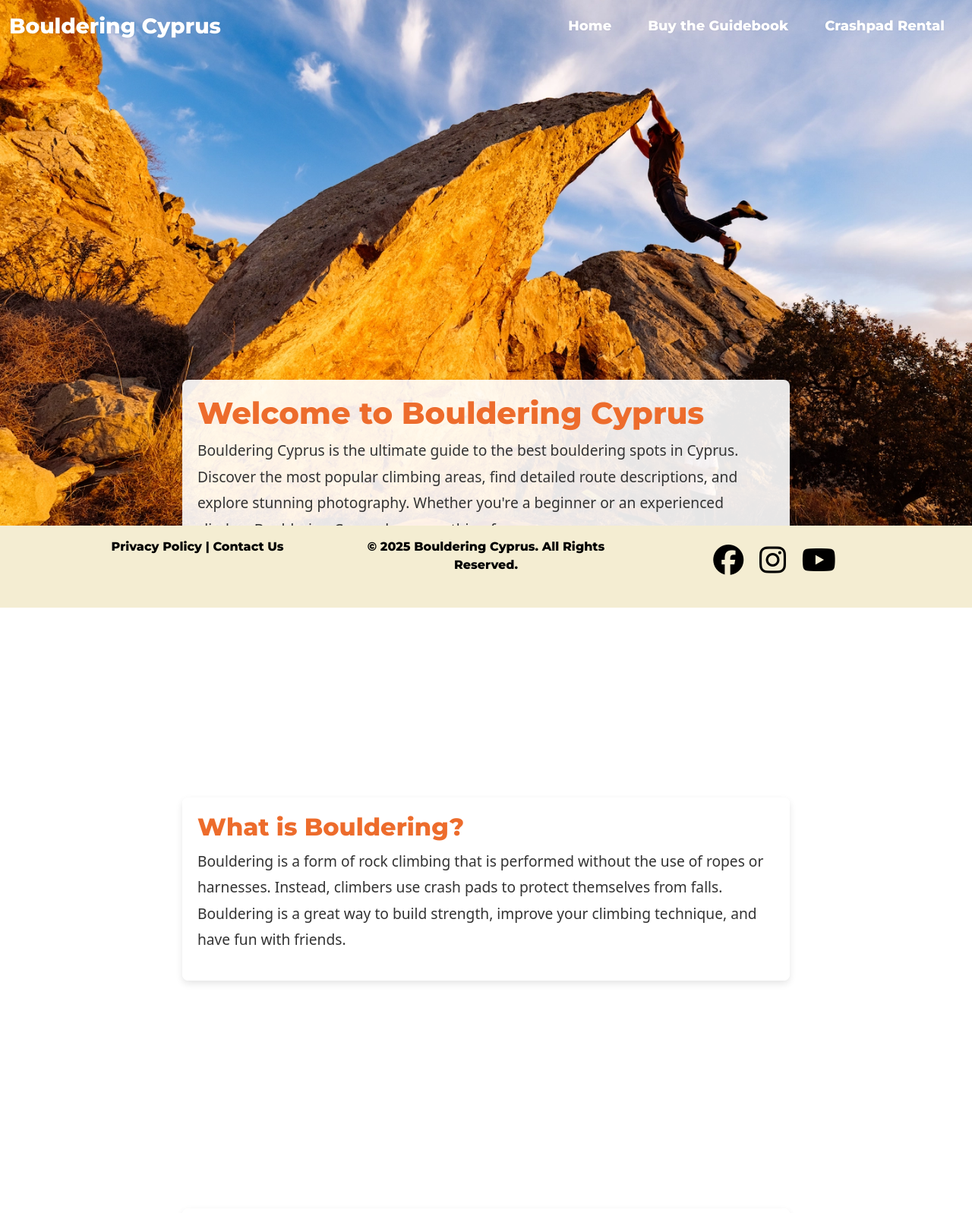
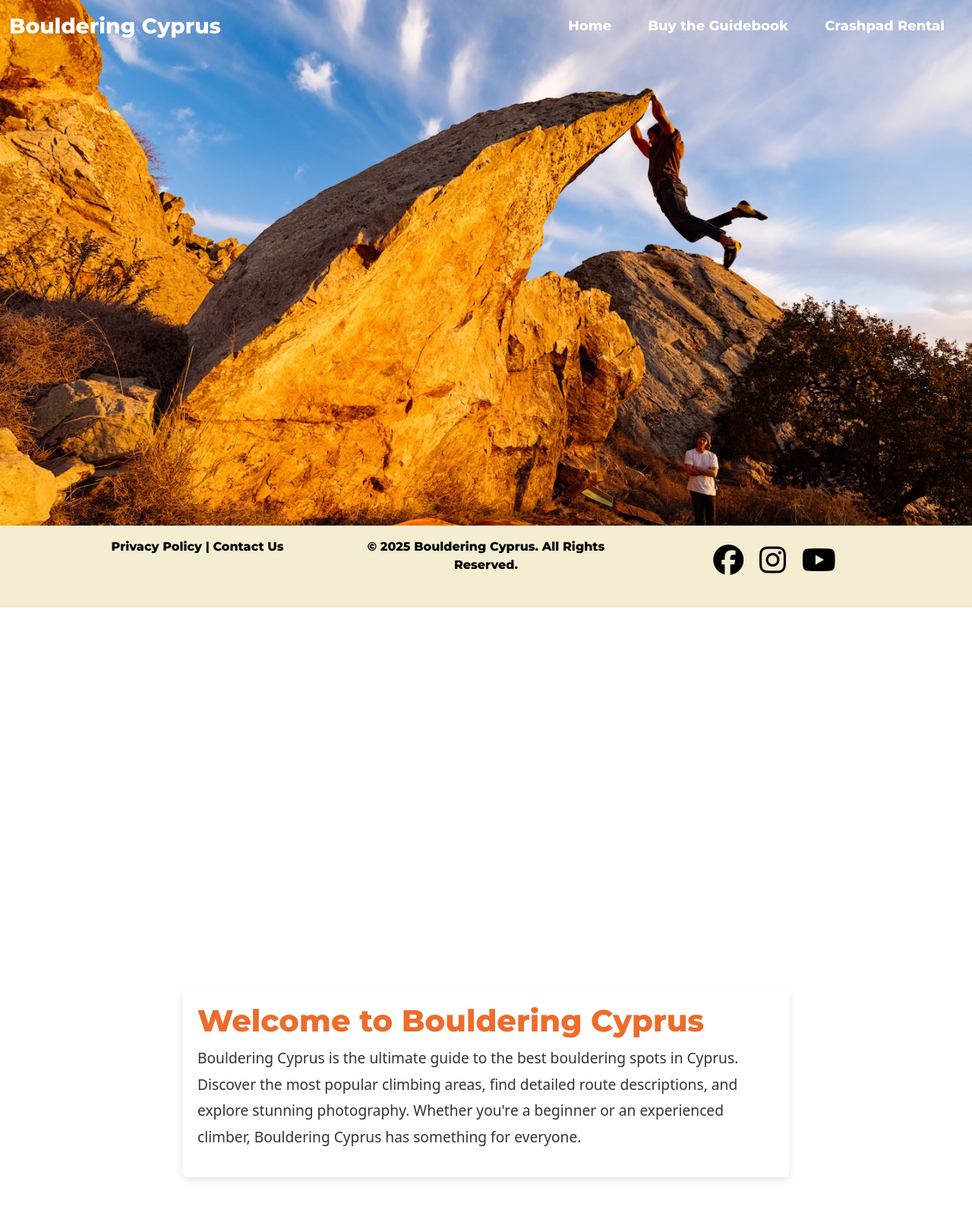
Before and after one commit to dimispapa/bouldering-cyprus, a Django app: page / in a window 1280 px wide. Shown: the top 1597 px of the page at 76% size. Run offline with Django 5.2, Linux system fonts and the light colour scheme; some libraries are stand-ins or nearby versions.

Commit message:
feat: add more hero images + try parallax effect

```diff
--- a/home/static/css/home.css
+++ b/home/static/css/home.css
@@ -1,22 +1,46 @@
 /* Hero Section */
 .hero-section {
-    position: fixed; /* Keeps the image fixed */
+  position: relative;
   top: 0;
   left: 0;
   width: 100%;
-    height: 100vh; /* Full viewport height */
+  /* Full viewport height */
+  height: 100vh;
+  /* Ensure the hero stays behind the content */
+  z-index: -1;
+  /* Prevent overflow of child elements */
+  overflow: hidden;
+}
+
+.hero-image {
+  position: relative;
+  top: 0;
+  left: 0;
+  width: 100%;
+  height: 100vh;
   background-size: cover;
   background-position: center;
-    background-attachment: fixed; /* Parallax effect */
-    background-image: url("../../../static/images/climber_hanging_alikou_640.webp"); /* Fallback image */
-    z-index: -1; /* Ensure the hero stays behind the content */
+  /* Fallback color */
+  background-color: #ffffff;
+  /* Initially hidden */
+  opacity: 0;
+  /* Smooth fade-in effect */
+  transition: opacity 1s ease;
+
+}
+
+.hero-image.visible {
+  /* Fully visible when scrolled into view */
+  opacity: 1;
 }
 
 /* Content Section */
 .content-section {
   position: relative;
-    z-index: 1; /* Place above the hero image */
-    padding: 200px 20px; /* Add padding for spacing */
+  /* Place above the hero image */
+  z-index: 1;
+  /* Add padding for spacing */
+  padding: 200px 20px;
 }
 
 .content-section h1, .content-section h2 {
@@ -26,39 +50,83 @@
 /* Text Boxes */
 .text-box {
   max-width: 800px;
-    margin: 300px auto; /* Space between text boxes to reveal background */
+  /* Space between text boxes to reveal background */
+  margin: 300px auto;
   padding: 20px;
   font-size: 1.2rem;
   line-height: 1.8;
   color: #333;
-    background-color: rgba(255, 255, 255, 0.9); /* Semi-transparent white background */
+  /* Semi-transparent white background */
+  background-color: rgba(255, 255, 255, 0.9);
   border-radius: 8px;
   box-shadow: 0 4px 10px rgba(0, 0, 0, 0.1);
-    opacity: 0; /* Initially hidden */
-    transform: translateY(50px); /* Start slightly off-screen */
-    transition: opacity 1s ease, transform 1s ease; /* Smooth fade-in and slide-up */
+  /* Initially hidden */
+  opacity: 0;
+  /* Start slightly off-screen */
+  transform: translateY(50px);
+  /* Smooth fade-in and slide-up */
+  transition: opacity 1s ease, transform 1s ease;
 }
 
 .text-box.visible {
   opacity: 1;
-  transform: translateY(0); /* Bring into view */
+  /* Bring into view */
+  transform: translateY(0);
 }
 
 /* Responsive Background Images */
+@media (max-width: 640px) {
+  #hero-image1 {
+    background-image: url("../../../static/images/hero_image1/climber_hanging_alikou_640.webp");
+  }
+
+  #hero-image2 {
+    background-image: url("../../../static/images/hero_image2/female_climbers_kato_akamas_640.webp");
+  }
+
+  #hero-image3 {
+    background-image: url("../../../static/images/hero_image3/climbers_walking_with_pads_kato_droushia_640.webp");
+  }
+}
+
 @media (min-width: 641px) {
-.hero-section {
-    background-image: url("../../../static/images/climber_hanging_alikou_1024.webp");
+  #hero-image1 {
+    background-image: url("../../../static/images/hero_image1/climber_hanging_alikou_1024.webp");
+  }
+
+  #hero-image2 {
+    background-image: url("../../../static/images/hero_image2/female_climbers_kato_akamas_1024.webp");
+  }
+
+  #hero-image3 {
+    background-image: url("../../../static/images/hero_image3/climbers_walking_with_pads_kato_droushia_1024.webp");
   }
 }
 
 @media (min-width: 1025px) {
-.hero-section {
-    background-image: url("../../../static/images/climber_hanging_alikou_1440.webp");
+  #hero-image1 {
+    background-image: url("../../../static/images/hero_image1/climber_hanging_alikou_1440.webp");
+  }
+
+  #hero-image2 {
+    background-image: url("../../../static/images/hero_image2/female_climbers_kato_akamas_1440.webp");
+  }
+
+  #hero-image3 {
+    background-image: url("../../../static/images/hero_image3/climbers_walking_with_pads_kato_droushia_1440.webp");
   }
 }
 
 @media (min-width: 1441px) {
-.hero-section {
-    background-image: url("../../../static/images/climber_hanging_alikou_1920.webp");
+  #hero-image1 {
+    background-image: url("../../../static/images/hero_image1/climber_hanging_alikou_1920.webp");
+  }
+
+  #hero-image2 {
+    background-image: url("../../../static/images/hero_image2/female_climbers_kato_akamas_1920.webp");
+  }
+
+  #hero-image3 {
+    background-image: url("../../../static/images/hero_image3/climbers_walking_with_pads_kato_droushia_1920.webp");
   }
 }
--- a/home/templates/home/index.html
+++ b/home/templates/home/index.html
@@ -7,22 +7,57 @@
 
 {% block content %}
   <!-- Hero Section -->
-  <div class="hero-section"></div>
+  <div class="hero-section">
+    <div id="hero-image1" class="hero-image"></div>
+    <div id="hero-image2" class="hero-image"></div>
+    <div id="hero-image3" class="hero-image"></div>
+  </div>
 
   <!-- Scrolling Content Section -->
   <div class="content-section">
+
+    <!-- Welcome to Bouldering Cyprus -->
     <div class="text-box">
       <h1>Welcome to Bouldering Cyprus</h1>
       <p>Bouldering Cyprus is the ultimate guide to the best bouldering spots in Cyprus. Discover the most popular climbing areas, find detailed route descriptions, and explore stunning photography. Whether you're a beginner or an experienced climber, Bouldering Cyprus has something for everyone.</p>
     </div>
+
+    <!-- What is Bouldering -->
     <div class="text-box">
       <h2>What is Bouldering?</h2>
       <p>Bouldering is a form of rock climbing that is performed without the use of ropes or harnesses. Instead, climbers use crash pads to protect themselves from falls. Bouldering is a great way to build strength, improve your climbing technique, and have fun with friends.</p>
     </div>
+
+    <!-- Why Bouldering Cyprus -->
     <div class="text-box">
       <h2>Why Bouldering Cyprus?</h2>
       <p>Cyprus is home to some of the best bouldering spots in the world. With its stunning landscapes, warm climate, and friendly locals, Cyprus is the perfect destination for climbers of all levels. Whether you're looking for easy problems or hard projects, Bouldering Cyprus has something for everyone.</p>
     </div>
+
+    <!-- Weather and Winter Conditions -->
+    <div class="text-box">
+      <h2>Climb in Perfect Winter Conditions</h2>
+      <p>Unlike many other climbing destinations, Cyprus offers ideal bouldering conditions during the winter months. With sunny weather and mild temperatures, you can enjoy your climbing sessions in comfortable conditions, making it a great winter getaway for climbers.</p>
+    </div>
+
+    <!-- Buy Guidebook -->
+    <div class="text-box">
+      <h2>The Cyprus Bouldering Guidebook</h2>
+      <p>Discover the best bouldering spots in Cyprus with our comprehensive guidebook. Featuring detailed maps, route descriptions, and stunning photography, it’s the ultimate companion for your climbing adventures.</p>
+      <p>
+        <a href="{% url 'cy_guidebook' %}" class="btn btn-primary">Buy the Guidebook</a>
+      </p>
+    </div>
+
+    <!-- Crashpad Rentals -->
+    <div class="text-box">
+      <h2>Crashpad Rentals Available</h2>
+      <p>No need to bring your own crashpad—rentals are available on-site at popular climbing areas. Convenient, affordable, and high-quality crashpads to ensure a safe and enjoyable climbing experience.</p>
+      <p>
+        <a href="#" class="btn btn-secondary">Check Availability and Book</a>
+      </p>
+    </div>
+
   </div>
 {% endblock %}
 
```
Also changed, not shown: home/static/js/parallax.js (+36 -11 lines), static/images/hero_image1/climber_hanging_alikou_1024.webp (renamed from static/images/climber_hanging_alikou_1024.webp), static/images/hero_image1/climber_hanging_alikou_1440.webp (renamed from static/images/climber_hanging_alikou_1440.webp), static/images/hero_image1/climber_hanging_alikou_1920.webp (renamed from static/images/climber_hanging_alikou_1920.webp), static/images/hero_image1/climber_hanging_alikou_640.webp (renamed from static/images/climber_hanging_alikou_640.webp), static/images/hero_image2/female_climbers_kato_akamas_1024.webp (added), static/images/hero_image2/female_climbers_kato_akamas_1440.webp (added), 6 other files. Lines whose indentation alone changed are shown as unchanged.
